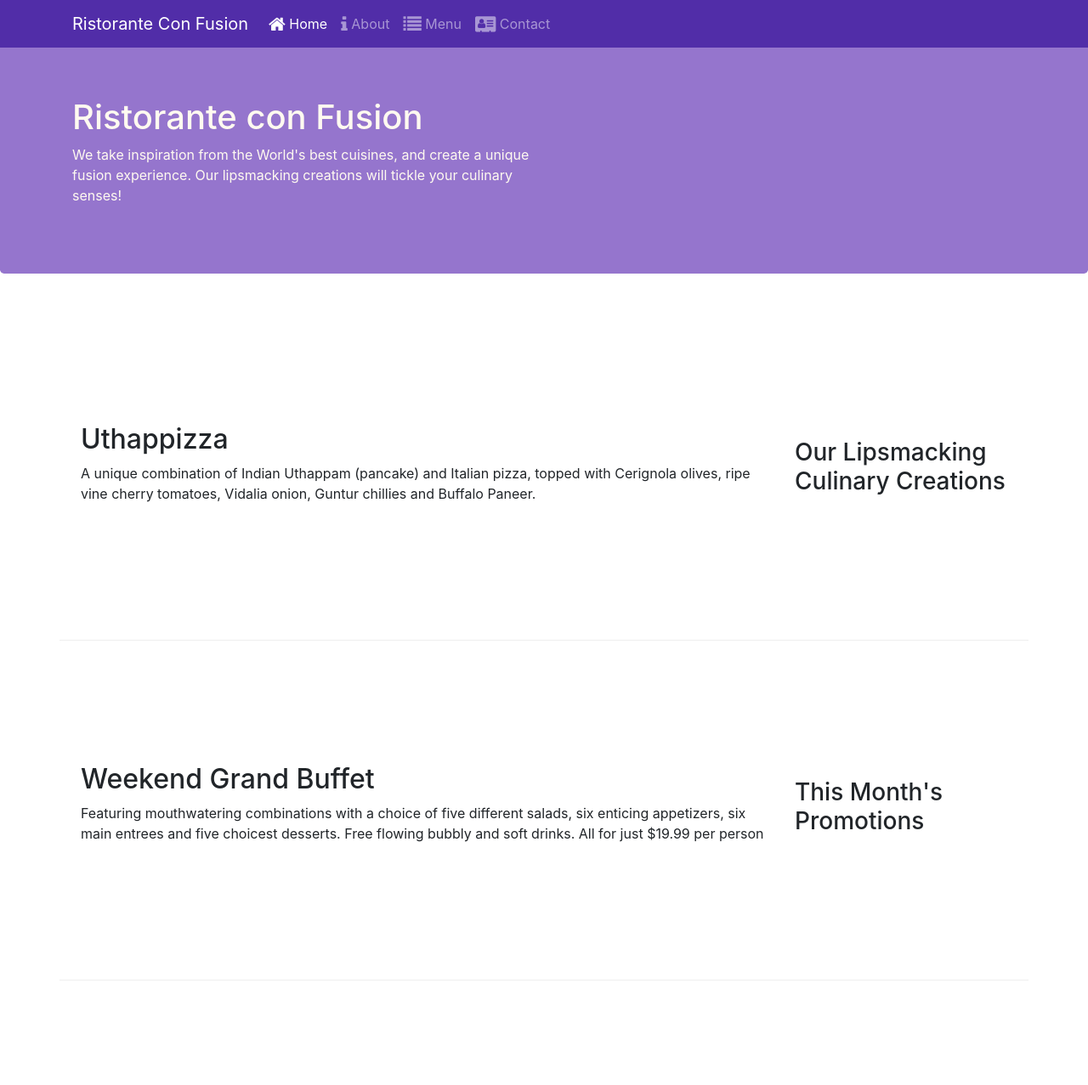
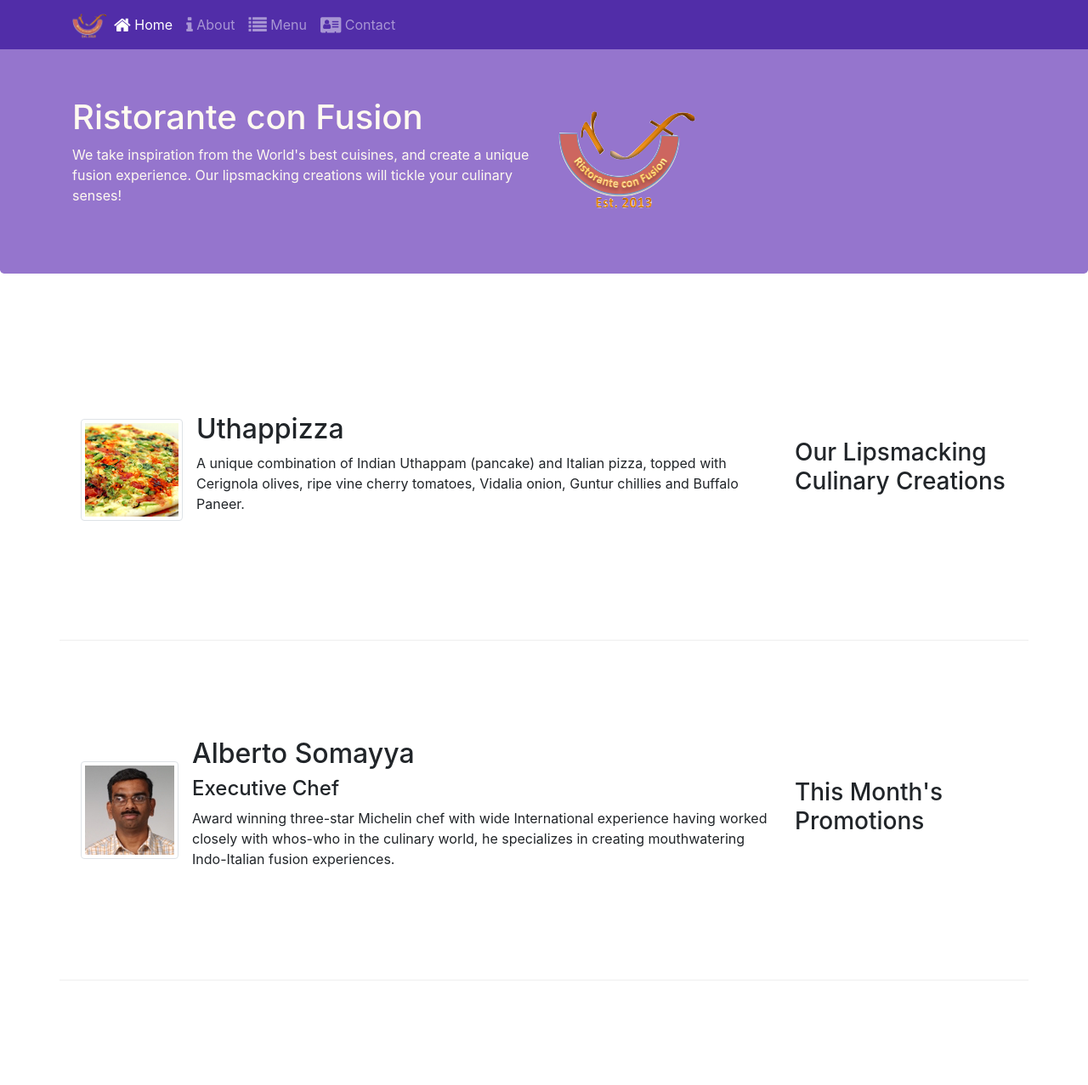
Before and after one commit to circeco/Front-End-Web-UI, a website: page index.html in a window 1280 px wide. Shown: the top 1277 px of the page at 85% size. Drawn offline with nearby package versions, Linux system fonts and the light colour scheme.

Commit message:
imgs and media

```diff
--- a/index.html
+++ b/index.html
@@ -26,7 +26,7 @@
             <button class="navbar-toggler" type="button" data-toggle="collapse" data-target="#Navbar">
                 <span class="navbar-toggler-icon"></span>
             </button>
-           <a class="navbar-brand" href="#">Ristorante Con Fusion</a>
+            <a class="navbar-brand mr-auto" href="index.html"><img src="assets/img/logo.png" height="30" width="41"></a>
             <div class="collapse navbar-collapse" id="Navbar">
                 <ul class="navbar-nav mr-auto">
                     <li class="nav-item active"><a class="nav-link" href="./index.html"><span class="fa fa-home fa-lg"></span> Home</a></li>
@@ -45,7 +45,8 @@
                     <h1>Ristorante con Fusion</h1>
                     <p>We take inspiration from the World's best cuisines, and create a unique fusion experience. Our lipsmacking creations will tickle your culinary senses!</p>
                 </div>
-                <div class="col-12 col-sm">
+                <div class="col-12 col-sm align-self-center">
+                    <img src="assets/img/logo.png" class="img-fluid">
                 </div>
             </div>
         </div>
@@ -57,8 +58,16 @@
                 <h3>Our Lipsmacking Culinary Creations</h3>
             </div>
             <div class="col col-sm order-sm-first col-md">
-                <h2>Uthappizza</h2>
-                <p>A unique combination of Indian Uthappam (pancake) and Italian pizza, topped with Cerignola olives, ripe vine cherry tomatoes, Vidalia onion, Guntur chillies and Buffalo Paneer.</p>
+                <div class="media">
+                    <img class="d-flex mr-3 img-thumbnail align-self-center" src="assets/img/uthappizza.png" alt="Uthappizza">
+                    <div class="media-body">
+                        <h2 class="mt-0">Uthappizza</h2>
+                        <p class="d-none d-sm-block">A unique combination of Indian Uthappam (pancake) and
+                            Italian pizza, topped with Cerignola olives, ripe vine
+                            cherry tomatoes, Vidalia onion, Guntur chillies and
+                            Buffalo Paneer.</p>
+                    </div>
+                </div>
             </div>
         </div>
 
@@ -68,8 +77,18 @@
                 <h3>This Month's Promotions</h3>
             </div>
             <div class="col col-sm order-sm-first col-md">
-                <h2>Weekend Grand Buffet</h2>
-                <p>Featuring mouthwatering combinations with a choice of five different salads, six enticing appetizers, six main entrees and five choicest desserts. Free flowing bubbly and soft drinks. All for just $19.99 per person </p>
+                <div class="media">
+                    <img class="d-flex mr-3 img-thumbnail align-self-center" src="assets/img/alberto.png" alt="Alberto Somayya">
+                    <div class="media-body">
+                        <h2 class="mt-0">Alberto Somayya</h2>
+                        <h4>Executive Chef</h4>
+                        <p class="d-none d-sm-block">Award winning three-star Michelin chef with wide
+                            International experience having worked closely with
+                            whos-who in the culinary world, he specializes in
+                            creating mouthwatering Indo-Italian fusion experiences.
+                        </p>
+                    </div>
+                </div>
             </div>
         </div>
 
```
Also changed, not shown: aboutus.html (+4 -3 lines), contactus.html (+4 -3 lines), assets/img/alberto.png (added), assets/img/buffet.png (added), assets/img/logo.png (added), assets/img/uthappizza.png (added), 1 other file.
